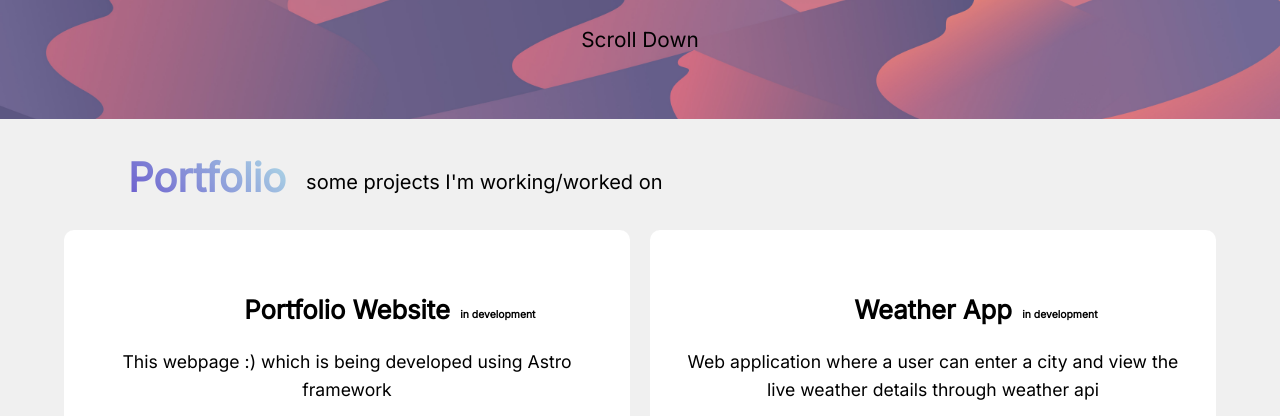
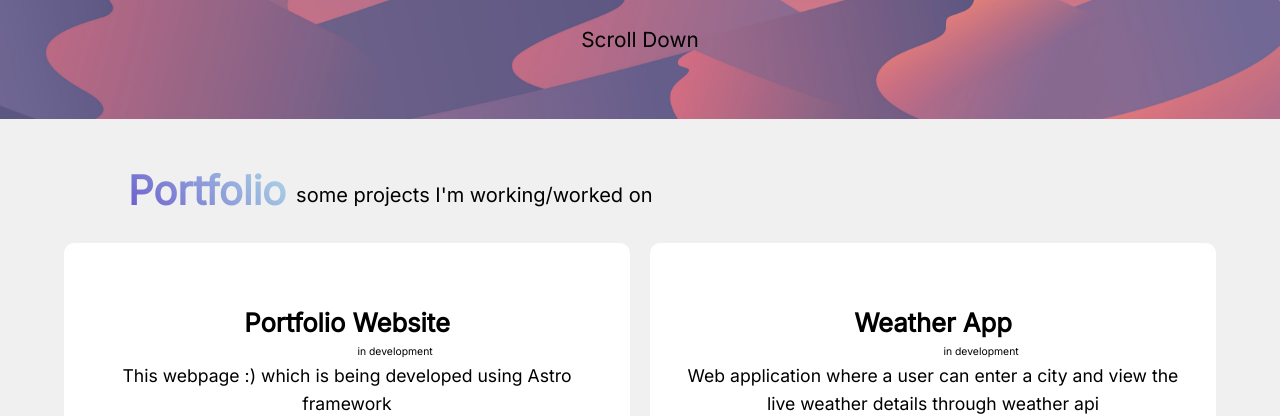
Before and after one commit to justinfyh/justinfyh.github.io, an Astro site: page / in a window 1280 px wide. Shown: the part 681-1097 px from the top of the page. Built offline with nearby package versions, Linux system fonts and the light colour scheme; Astro itself is replaced by a stand-in of ours.

Commit message:
Fix styling on narrow viewports

```diff
--- a/src/components/Header.astro
+++ b/src/components/Header.astro
@@ -12,10 +12,10 @@ import Hamburger from './Hamburger.astro'
         <nav class="nav">
             <ul class="nav-links">
                 <li>
-                    <a href="https://www.linkedin.com/in/justinfyh/" target="_blank"><img src={linkedin.src} alt=""></a>
+                    <a href="https://github.com/justinfyh" target="_blank"><img src={github.src} alt=""></a>
                 </li>
                 <li>
-                    <a href="https://github.com/justinfyh" target="_blank"><img src={github.src} alt=""></a>
+                    <a href="https://www.linkedin.com/in/justinfyh/" target="_blank"><img src={linkedin.src} alt=""></a>
                 </li>
                 <li>
                     <ThemeIcon />
--- a/src/components/Portfolio.astro
+++ b/src/components/Portfolio.astro
@@ -27,12 +27,14 @@
 	}
 
     h1 {
-        margin-right: 0.5em;
+        margin-top: 1em;
+        /* margin-right: 0.5em; */
         margin-bottom: 0;
     }
     p {
         margin-top: 0;
         margin-bottom: 0.6em;
         white-space: normal;
+        padding: 0 0.5em;
     }
 </style>
--- a/src/components/ProjectCard.astro
+++ b/src/components/ProjectCard.astro
@@ -13,7 +13,8 @@ const { title, description, link, status, icons } = Astro.props as Props;
 
 <div class="container">
     <div>
-        <p class="title">{ title } <span class="status-text">{ status }</span></p>
+        <p class="title">{ title } </p>
+        <span class="status-text">{ status }</span>
         <p class="description">{ description }</p>
     </div>
 
@@ -63,7 +64,7 @@ const { title, description, link, status, icons } = Astro.props as Props;
     .status-text {
         font-size: 0.65rem;
         position: absolute;
-        margin-top: 1.7em;
+        margin-top: 0em;
         margin-left: 1em;
     }
 
```
